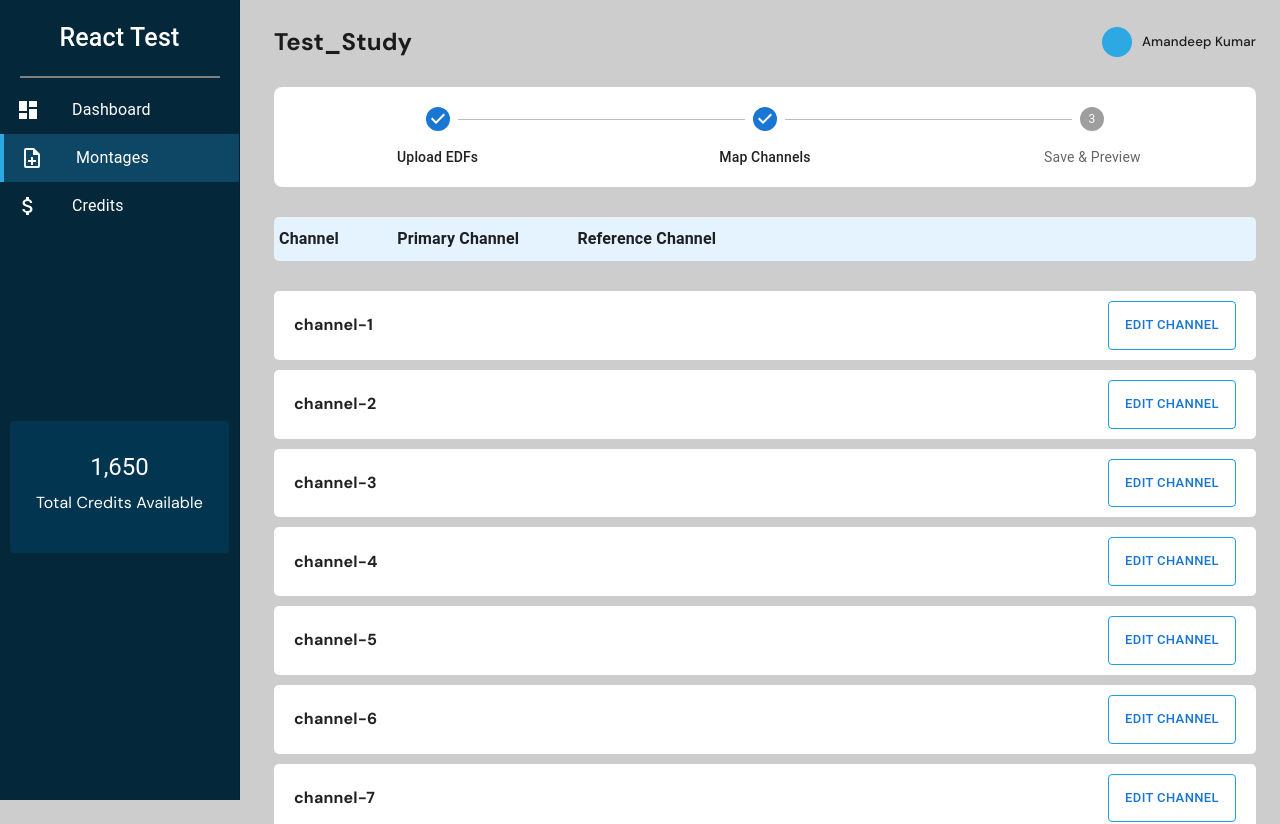
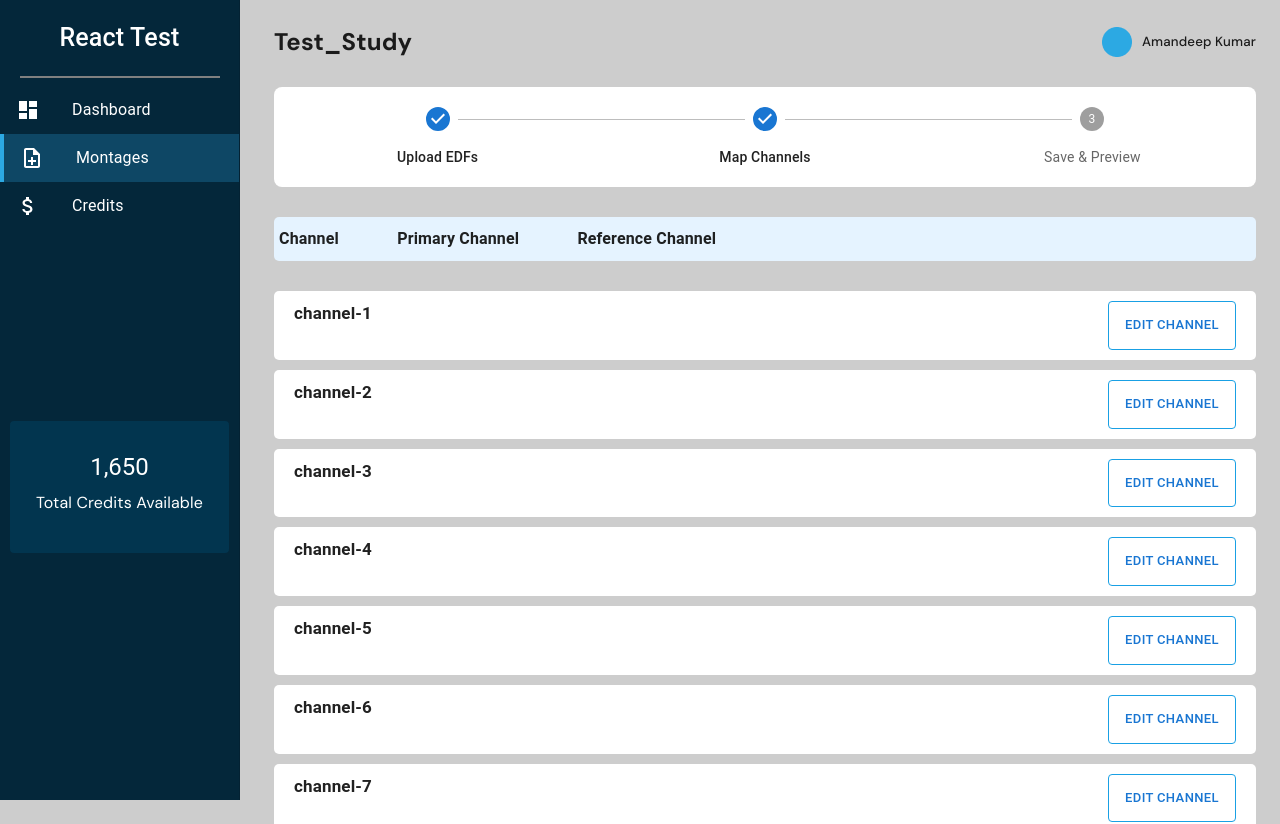
Before and after one commit to Amandeep4567/Neurobit-Technologies, a React (Vite) app: page /preview-config in a window 1280 px wide. Shown: the top 824 px of the page. Built offline with nearby package versions, Linux system fonts and the light colour scheme.

Commit message:
feat: code updated

```diff
--- a/src/components/PreviewBox.jsx
+++ b/src/components/PreviewBox.jsx
@@ -67,12 +67,19 @@ const PreviewBox = () => {
               borderRadius: "5px",
               display: "flex",
               justifyContent: "space-between",
-              alignItems: "center",
+              alignItems: "baseline",
               paddingX: "20px",
               paddingY: "10px",
             }}
           >
-            <h4>{channel}</h4>
+            <Typography
+              sx={{
+                fontSize: "17px",
+                fontWeight: "bold",
+              }}
+            >
+              {channel}
+            </Typography>
             <Typography>
               {selectedOptions[index]?.length > 0 && (
                 <Box>
@@ -85,7 +92,8 @@ const PreviewBox = () => {
                         justifyContent: "center",
                         alignItems: "center",
                         borderRadius: "5px",
-                        bgcolor: "#EAEAEA",
+                        bgcolor: optionIndex > 0 ? "#FAFAFA" : "#EEEEEE",
+                        color: optionIndex > 0 ? "#8A8A8A" : "#000000",
                         paddingY: "10px",
                         marginY: "10px",
                       }}
@@ -109,7 +117,8 @@ const PreviewBox = () => {
                         justifyContent: "center",
                         alignItems: "center",
                         borderRadius: "5px",
-                        bgcolor: "#EAEAEA",
+                        bgcolor: optionIndex > 0 ? "#FAFAFA" : "#EEEEEE",
+                        color: optionIndex > 0 ? "#8A8A8A" : "#000000",
                         paddingY: "10px",
                         marginY: "10px",
                       }}
@@ -121,7 +130,13 @@ const PreviewBox = () => {
                 </Box>
               )}
             </Typography>
-            <Button sx={{ border: "1px solid #19A0E4" }}>
+            <Button
+              sx={{
+                border: "1px solid #19A0E4",
+                display: "flex",
+                alignSelf: "center",
+              }}
+            >
               <EditButton backlink="/map-channels" />
             </Button>
           </Box>
```
Also changed, not shown: src/components/ChannelBox.jsx (+0 -7 lines).
